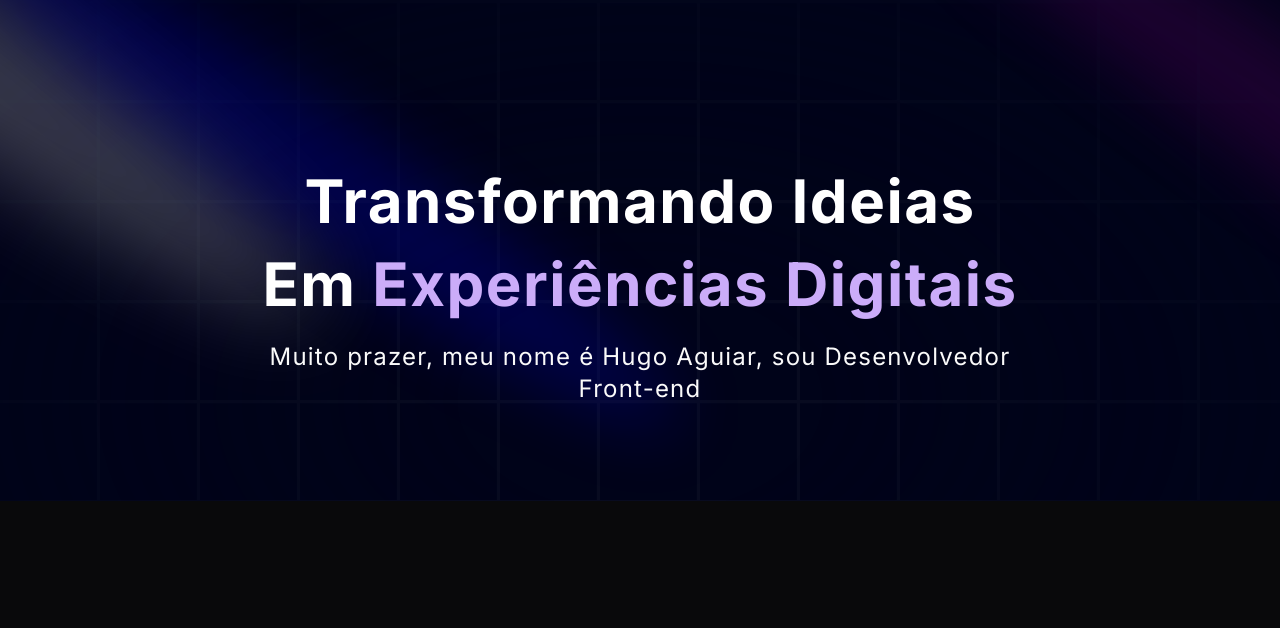
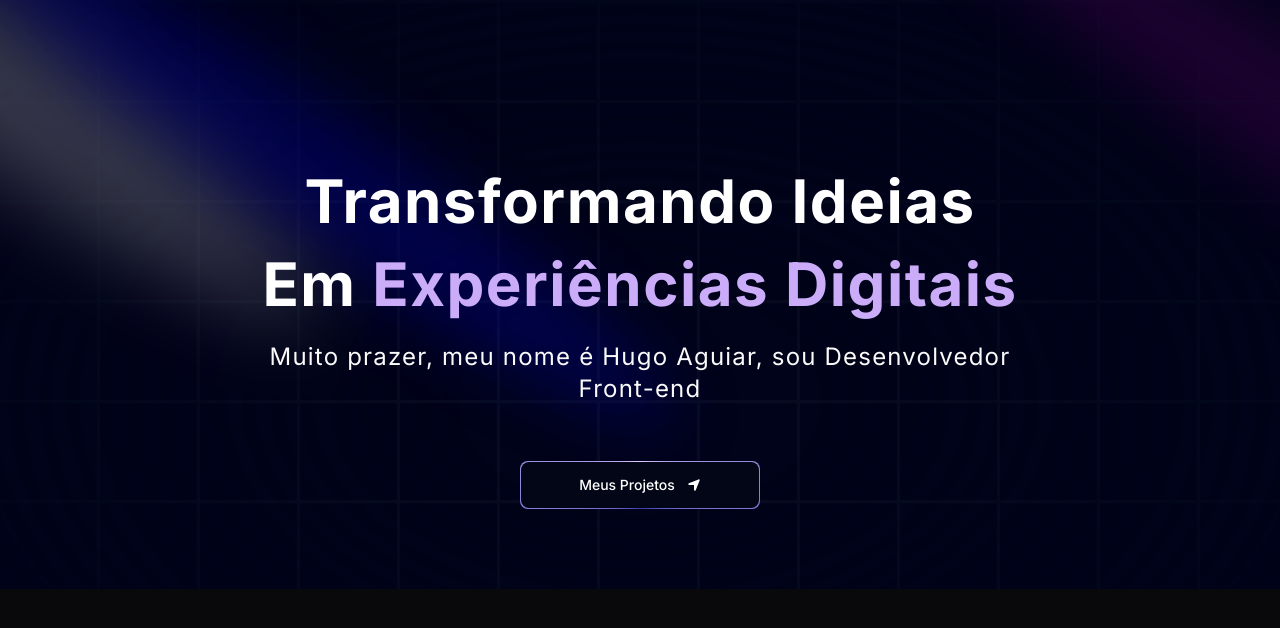
Before and after one commit to aguiarHugo/portfolio_2024, a Next.js app: page / in a window 1280 px wide. Shown: the top 628 px of the page. Built offline with nearby package versions, Linux system fonts and the light colour scheme.

Commit message:
imported MagicButton and FaLocationArrow

```diff
--- a/components/Hero.tsx
+++ b/components/Hero.tsx
@@ -1,6 +1,8 @@
 import React from "react";
 import { Spotlight } from "./ui/Spotlight";
 import { TextGenerateEffect } from "./ui/TextGenerateEffect";
+import MagicButton from "./ui/MagicButton";
+import { FaLocationArrow } from "react-icons/fa6";
 
 const Hero = () => {
   return (
@@ -28,6 +30,11 @@ const Hero = () => {
           <p className="text-center md:tracking-wider mb-4 text-sm md:text-lg lg:text-2xl">
             Muito prazer, meu nome é Hugo Aguiar, sou Desenvolvedor Front-end
           </p>
+          <MagicButton
+            title="Meus Projetos"
+            icon={<FaLocationArrow />}
+            position="right"
+          />
         </div>
       </div>
     </div>
```
